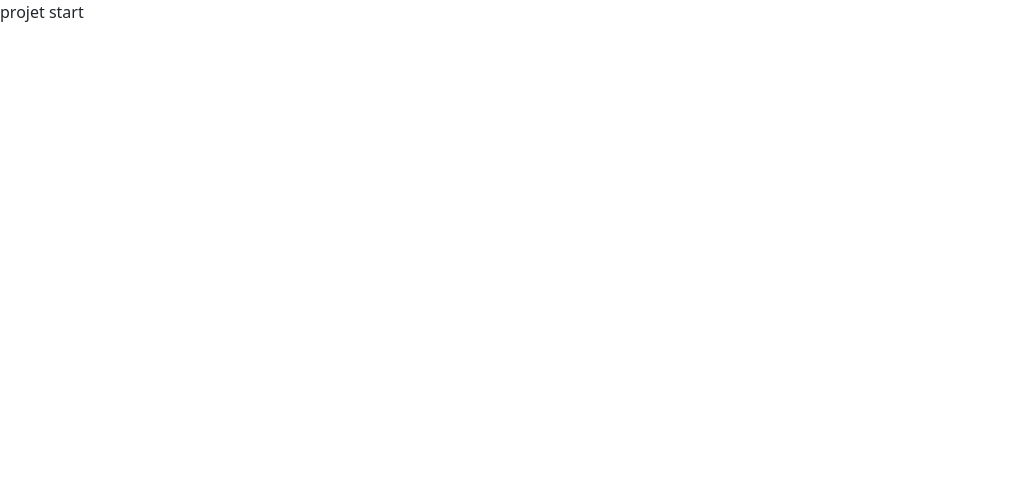
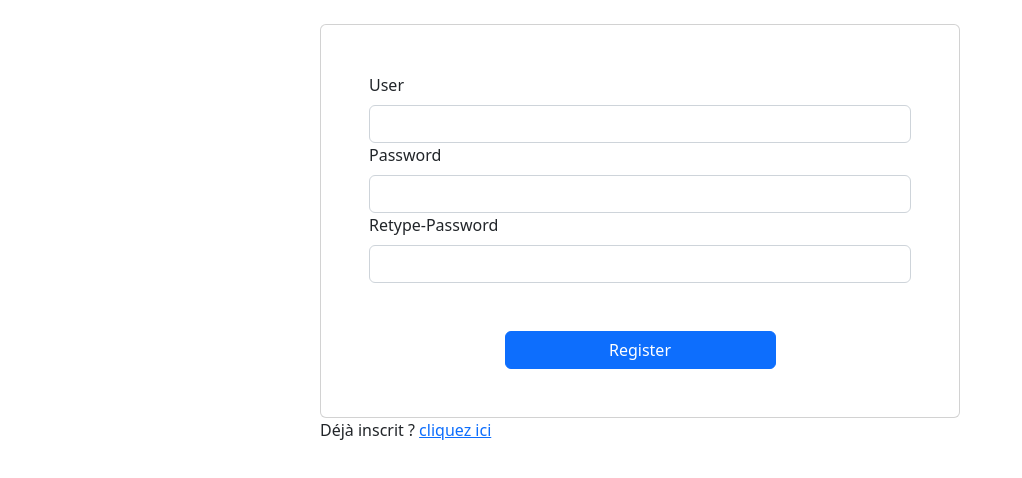
Before and after one commit to LouanFlamain/projetFullStack, a React (Create React App) app in the folder frontend/: page /register in a window 1280 px wide. Before the commit this address had no page. Shown: the top 478 px of the page, without its empty margins (0-1022 px from the left). Built offline with nearby package versions, Linux system fonts and the light colour scheme.

Commit message:
add login and register page

```diff
--- a/frontend/package.json
+++ b/frontend/package.json
@@ -39,5 +39,8 @@
       "last 1 firefox version",
       "last 1 safari version"
     ]
+  },
+  "devDependencies": {
+    "tailwindcss": "^3.2.4"
   }
 }
--- a/frontend/src/App.js
+++ b/frontend/src/App.js
@@ -1,16 +1,18 @@
 import React from "react";
 import { Routes, Route, BrowserRouter } from "react-router-dom";
 import { ContextProvider } from "./context/context";
-import Page1 from "./pages/page1";
-import Page2 from "./pages/page2";
+import Login from "./pages/login";
+import Register from "./pages/register";
 
 function App() {
   return (
     <ContextProvider>
       <BrowserRouter>
         <div className="App">
-          <p>projet start</p>
-          <Routes></Routes>
+          <Routes>
+            <Route path="/login" element={<Login />} />
+            <Route path="/register" element={<Register />} />
+          </Routes>
         </div>
       </BrowserRouter>
     </ContextProvider>
--- a/frontend/src/index.css
+++ b/frontend/src/index.css
@@ -1,13 +1,5 @@
-body {
+* {
   margin: 0;
-  font-family: -apple-system, BlinkMacSystemFont, 'Segoe UI', 'Roboto', 'Oxygen',
-    'Ubuntu', 'Cantarell', 'Fira Sans', 'Droid Sans', 'Helvetica Neue',
-    sans-serif;
-  -webkit-font-smoothing: antialiased;
-  -moz-osx-font-smoothing: grayscale;
+  padding: 0;
+  box-sizing: border-box;
 }
-
-code {
-  font-family: source-code-pro, Menlo, Monaco, Consolas, 'Courier New',
-    monospace;
-}
--- /dev/null
+++ b/frontend/src/pages/login.jsx
@@ -0,0 +1,46 @@
+import React from "react";
+import { Link } from "react-router-dom";
+
+export default function Login() {
+  const submit = (event) => {
+    event.preventDefault();
+  };
+  return (
+    <div className="pt-4">
+      <div className="w-50 mx-auto">
+        <form className="card p-5" onSubmit={submit}>
+          <div>
+            <label for="inputPassword5" className="form-label">
+              User
+            </label>
+            <input
+              type="text"
+              id="inputPassword5"
+              className="form-control"
+              aria-describedby="passwordHelpBlock"
+              name="username"
+            />
+          </div>
+          <div>
+            <label for="inputPassword5" className="form-label">
+              Password
+            </label>
+            <input
+              type="password"
+              id="inputPassword5"
+              className="form-control"
+              aria-describedby="passwordHelpBlock"
+              name="password"
+            />
+          </div>
+          <button type="input" className="btn btn-primary w-50 mx-auto mt-5">
+            Login
+          </button>
+        </form>
+        <p>
+          Pas encore inscrit ? <Link to="/register">cliquez ici</Link>
+        </p>
+      </div>
+    </div>
+  );
+}
--- a/frontend/src/pages/page1.jsx
+++ /dev/null
@@ -1,13 +0,0 @@
-import React from "react";
-import { Link } from "react-router-dom";
-
-export default function Page1() {
-  return (
-    <div>
-      <p>ceci est la page 1</p>
-      <button>
-        <Link to="/page2">Page 2</Link>
-      </button>
-    </div>
-  );
-}
--- a/frontend/src/pages/page2.jsx
+++ /dev/null
@@ -1,13 +0,0 @@
-import React from "react";
-import { Link } from "react-router-dom";
-
-export default function Page2() {
-  return (
-    <div>
-      <p>ceci est la page 2</p>
-      <button>
-        <Link to="/">Page 1</Link>
-      </button>
-    </div>
-  );
-}
--- /dev/null
+++ b/frontend/src/pages/register.jsx
@@ -0,0 +1,58 @@
+import React from "react";
+import { Link } from "react-router-dom";
+
+export default function Register() {
+  const submit = (event) => {
+    event.preventDefault();
+  };
+  return (
+    <div className="pt-4">
+      <div className="w-50 mx-auto">
+        <form className="card p-5" onSubmit={submit}>
+          <div>
+            <label for="inputPassword5" className="form-label">
+              User
+            </label>
+            <input
+              type="text"
+              id="inputPassword5"
+              className="form-control"
+              aria-describedby="passwordHelpBlock"
+              name="username"
+            />
+          </div>
+          <div>
+            <label for="inputPassword5" className="form-label">
+              Password
+            </label>
+            <input
+              type="password"
+              id="inputPassword5"
+              name="password"
+              className="form-control"
+              aria-describedby="passwordHelpBlock"
+            />
+          </div>
+          <div>
+            <label for="inputPassword5" className="form-label">
+              Retype-Password
+            </label>
+            <input
+              type="password"
+              id="inputPassword5"
+              name="retypePassword"
+              className="form-control"
+              aria-describedby="passwordHelpBlock"
+            />
+          </div>
+          <button type="input" className="btn btn-primary w-50 mx-auto mt-5">
+            Register
+          </button>
+        </form>
+        <p>
+          Déjà inscrit ? <Link to="/login">cliquez ici</Link>
+        </p>
+      </div>
+    </div>
+  );
+}
```
Also changed, not shown: 1 other file (tests, documents, lock files or other folders).
